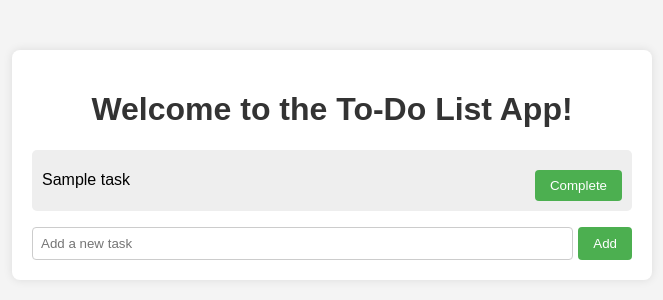
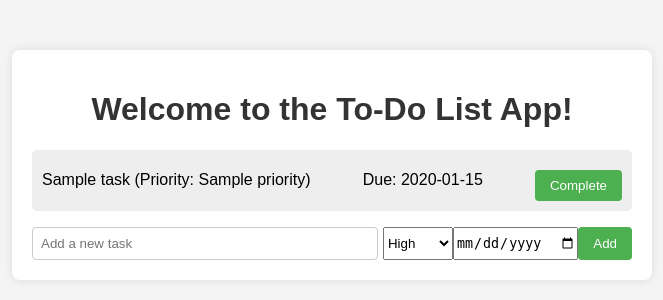
Before and after one commit to hetrox8/Python_Chat_Bot, a Flask app: template templates/index.html in a window 1280 px wide. Shown: the top 300 px of the page, without its empty margins (308-971 px from the left). Run offline with Flask 3, Linux system fonts and the light colour scheme; the template is opened without the code that fills it: most values are stand-ins (such as "Sample title", 1, 10 or a date in 2020).

Commit message:
add date time

```diff
--- a/app.py
+++ b/app.py
@@ -1,4 +1,5 @@
 from flask import Flask, render_template, request, redirect
+from datetime import datetime
 
 app = Flask(__name__)
 
@@ -6,19 +7,23 @@ todo_list = []
 
 @app.route('/')
 def index():
-    return render_template('index.html', tasks=todo_list)
+    sorted_tasks = sorted(todo_list, key=lambda x: (x['due_date'] is None, x['due_date']))
+    return render_template('index.html', tasks=sorted_tasks)
 
 @app.route('/add_task', methods=['POST'])
 def add_task():
     task = request.form.get('task')
-    todo_list.append(task)
+    priority = int(request.form.get('priority'))
+    due_date_str = request.form.get('due_date')
+    due_date = datetime.strptime(due_date_str, '%Y-%m-%d') if due_date_str else None
+
+    todo_list.append({'task': task, 'priority': priority, 'due_date': due_date})
     return redirect('/')
 
 @app.route('/complete_task', methods=['POST'])
 def complete_task():
     task = request.form.get('task')
-    if task in todo_list:
-        todo_list.remove(task)
+    todo_list = [t for t in todo_list if t['task'] != task]
     return redirect('/')
 
 if __name__ == '__main__':
--- a/templates/index.html
+++ b/templates/index.html
@@ -74,9 +74,12 @@
         <ul>
             {% for task in tasks %}
                 <li>
-                    {{ task }}
+                    {{ task['task'] }} (Priority: {{ task['priority'] }})
+                    {% if task['due_date'] %}
+                        <span class="due-date">Due: {{ task['due_date'].strftime('%Y-%m-%d') }}</span>
+                    {% endif %}
                     <form action="/complete_task" method="post">
-                        <input type="hidden" name="task" value="{{ task }}">
+                        <input type="hidden" name="task" value="{{ task['task'] }}">
                         <button type="submit">Complete</button>
                     </form>
                 </li>
@@ -84,6 +87,12 @@
         </ul>
         <form action="/add_task" method="post">
             <input type="text" name="task" placeholder="Add a new task" required>
+            <select name="priority" required>
+                <option value="1">High</option>
+                <option value="2">Medium</option>
+                <option value="3">Low</option>
+            </select>
+            <input type="date" name="due_date">
             <button type="submit">Add</button>
         </form>
     </div>
```
